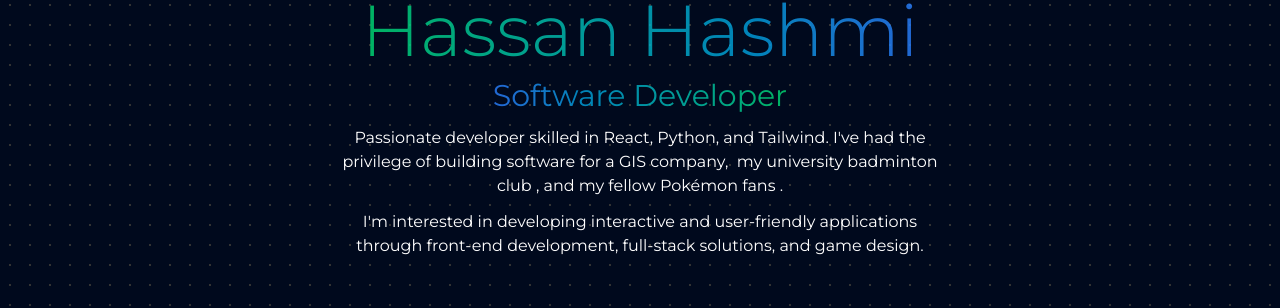
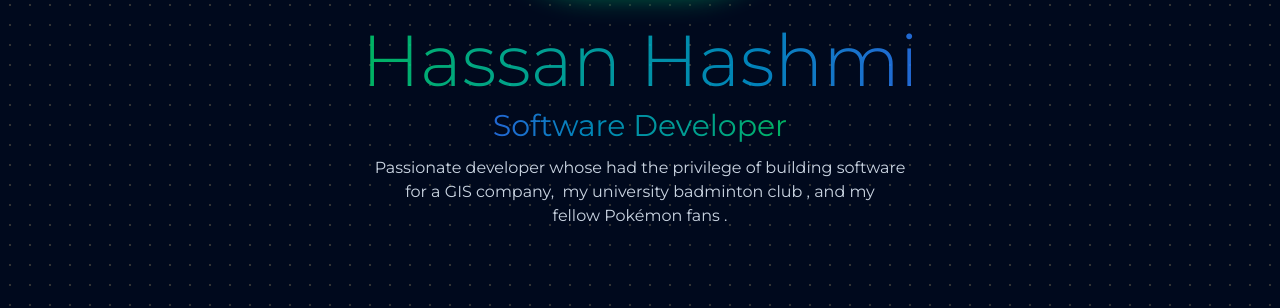
Before and after one commit to KuroMaple/portfolio, a React (Vite) app: page / in a window 1280 px wide. Shown: the part 425-733 px from the top of the page. Built offline with nearby package versions, Linux system fonts and the light colour scheme.

Commit message:
done base about section

```diff
--- a/src/components/About/About.tsx
+++ b/src/components/About/About.tsx
@@ -36,8 +36,8 @@ const About = () => {
             &nbsp;and set out to create a game that would make me "Robux Rich."
             While initially driven by  greed, I quickly became captivated by the process of coding and the ability to bring my most creative and unconventional ideas to life.
           </p> */}
-          <p className="md:text-base">
-            Passionate developer skilled in React, Python, and Tailwind. I've had the privilege of building software for a&nbsp;
+          <p className="md:text-base text-pretty text-sm text-slate-300">
+            Passionate developer whose had the privilege of building software for a&nbsp;
             <a href="https://www.janacorporation.com"
               className="hover:bg-gradient-to-r hover:from-green-100 hover:to-green-500 hover:text-transparent hover:bg-clip-text"
               target="_blank">GIS company</a>,&nbsp;
@@ -51,12 +51,6 @@ const About = () => {
               target="_blank">Pokémon fans</a>
             &nbsp;.
           </p>
-
-          <p>
-            I'm interested in developing interactive
-            and user-friendly applications through
-            front-end development, full-stack solutions, and game design.
-          </p>
         </div>
       </div>
 
```
